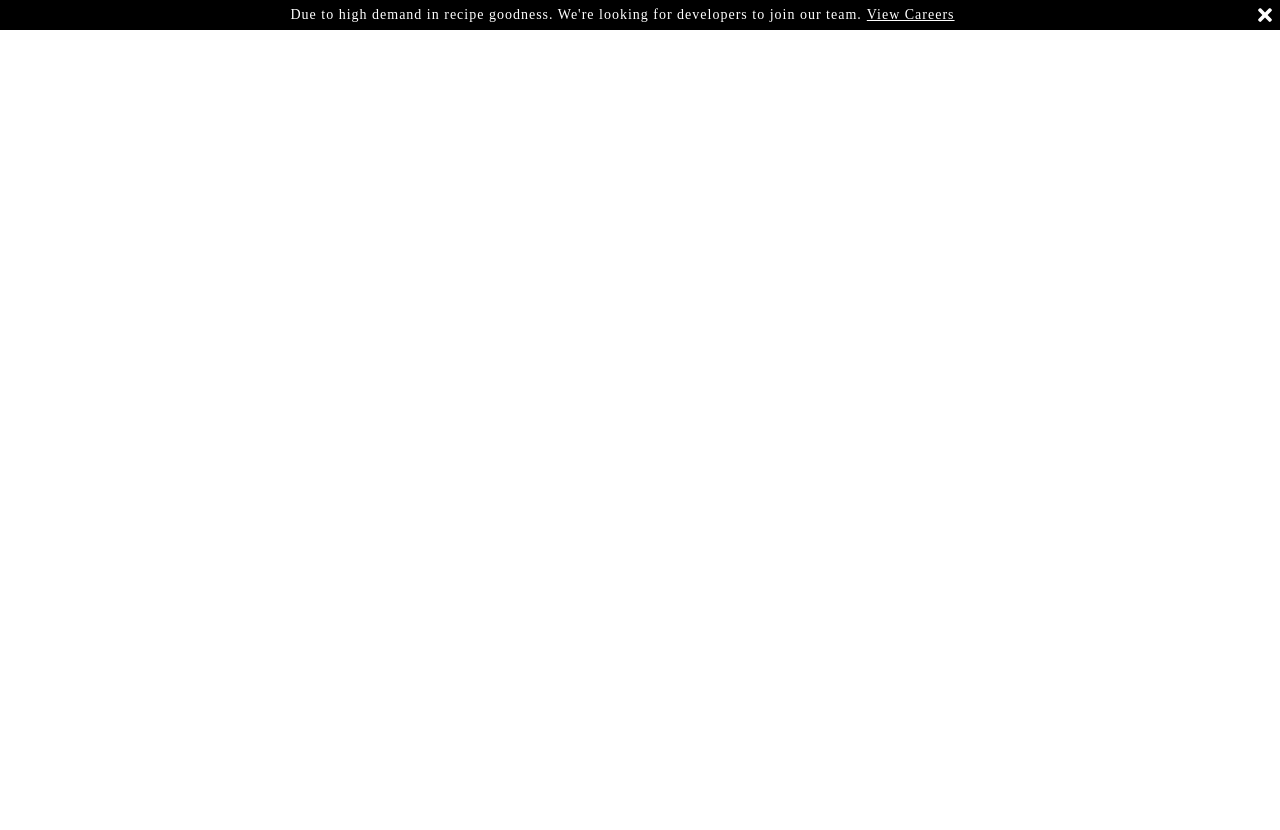
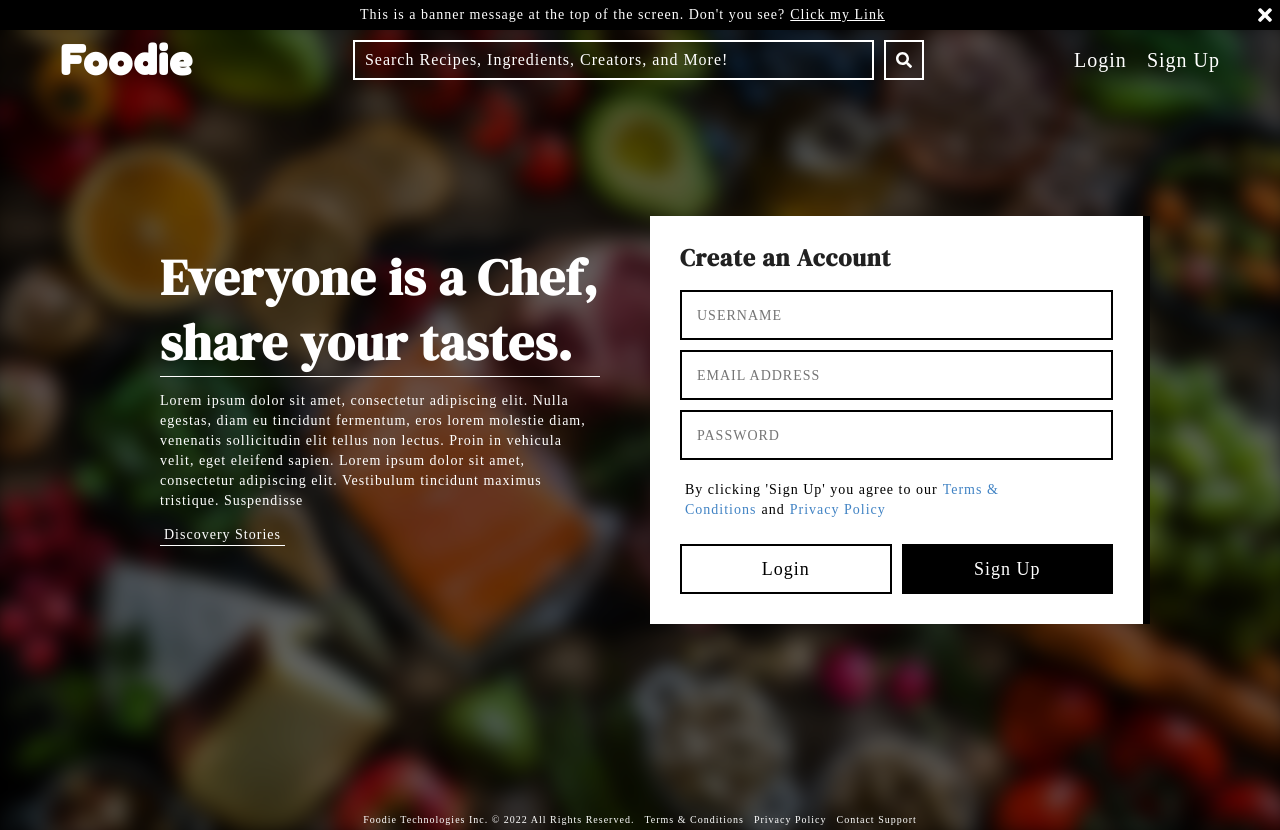
Before and after one commit to jakeokony1024/Foodie, a React (Create React App) app: page / in a window 1280 px wide. Before the commit the page ends 800 px from the top, so only its background shows below. Built offline with nearby package versions, Linux system fonts and the light colour scheme.

Commit message:
Moved Navigation back into individual pages for now.

```diff
--- a/src/App.js
+++ b/src/App.js
@@ -1,44 +1,18 @@
-import React, {useState} from "react";
+import React from "react";
 import './components/Css/index.scss';
 import WelcomePage from "./containers/WelcomePage";
-import {Routes, Route, Link} from "react-router-dom";
-import Navigation from "./containers/Navigation";
+import {Routes, Route} from "react-router-dom";
 import FeedPage from "./containers/FeedPage";
-
-//Icons
-import {FaTimes} from 'react-icons/fa';
+import TopBannerNotification from "./components/TopBannerNotification";
 
 
 
-const TopNotification = (props) => {
-
-    if(props.forceHide){
-        return null;
-    }
-
-    return (
-        <div className='top-notification'>
-            <div className='inner-wrap'>
-                Due to high demand in recipe goodness. We're looking for developers to join our team.
-                <a href="">View Careers</a>
-            </div>
-            <div className='close'>
-                <FaTimes className='icon'/>
-            </div>
-        </div>
-    );
-}
 
 
 const App = () => {
-    const [userLoggedIn, setUserLoggedIn] = useState(false);
-
-
  return (
      <div className='main-wrapper'>
-         <TopNotification forceHide={false}/>
-         <div className='page-wrapper'>
-             <Navigation transparent={!userLoggedIn}/>
+         <TopBannerNotification forceHide={false}/>
          <Routes>
              {/*authentication*/}
              <Route path="/" element={<WelcomePage />} />
@@ -48,7 +22,6 @@ const App = () => {
              <Route path="forgot-password" element={<WelcomePage />} />
          </Routes>
      </div>
-     </div>
  )
 }
 
--- a/src/containers/FeedPage/index.js
+++ b/src/containers/FeedPage/index.js
@@ -1,12 +1,16 @@
 import React from "react";
+import Navigation from "../Navigation";
 
 
 
 
 const FeedPage = () => {
     return (
-        <div className={'feed-page-wrapper'}>
+        <div className='page-wrapper screen-height'>
+            <Navigation transparent={false}/>
+            <div className={'feed-page-wrapper'}>
 
+            </div>
         </div>
     );
 }
--- a/src/containers/WelcomePage/index.js
+++ b/src/containers/WelcomePage/index.js
@@ -5,13 +5,17 @@ import Footer from "../Footer";
 import Navigation from "../Navigation";
 import ImageBackground from "../../components/ImageBackground";
 import AuthenticationInput from "../Authentication/AuthenticationInput";
+import {useNavigate} from "react-router-dom";
 
 
 const foodieImage = require('../../Assets/foodie_background.jpeg');
 
 
 export default function WelcomePage(){
+
     return (
+        <div className='page-wrapper screen-height'>
+            <Navigation transparent={true}/>
             <ImageBackground imageSource={foodieImage}>
                 <div className='welcome-page-wrapper'>
                     <div className='welcome-page-center'>
@@ -19,7 +23,7 @@ export default function WelcomePage(){
                             <h2>Everyone is a Chef, share your tastes.</h2>
                             <p>Lorem ipsum dolor sit amet, consectetur adipiscing elit. Nulla egestas, diam eu tincidunt fermentum, eros lorem molestie diam, venenatis sollicitudin elit tellus non
                                 lectus. Proin in vehicula velit, eget eleifend sapien. Lorem ipsum dolor sit amet, consectetur adipiscing elit. Vestibulum tincidunt maximus tristique. Suspendisse</p>
-                        <a href="">Discovery Stories</a>
+                            <a href='/feed'>Discovery Stories</a>
                         </div>
                         <div className='content welcome-auth'>
                             <AuthenticationInput loginInitial={false} />
@@ -28,5 +32,7 @@ export default function WelcomePage(){
                 </div>
                 <Footer type='minimal' />
             </ImageBackground>
+        </div>
+
     );
 }
```
Lines whose indentation alone changed are shown as unchanged.
